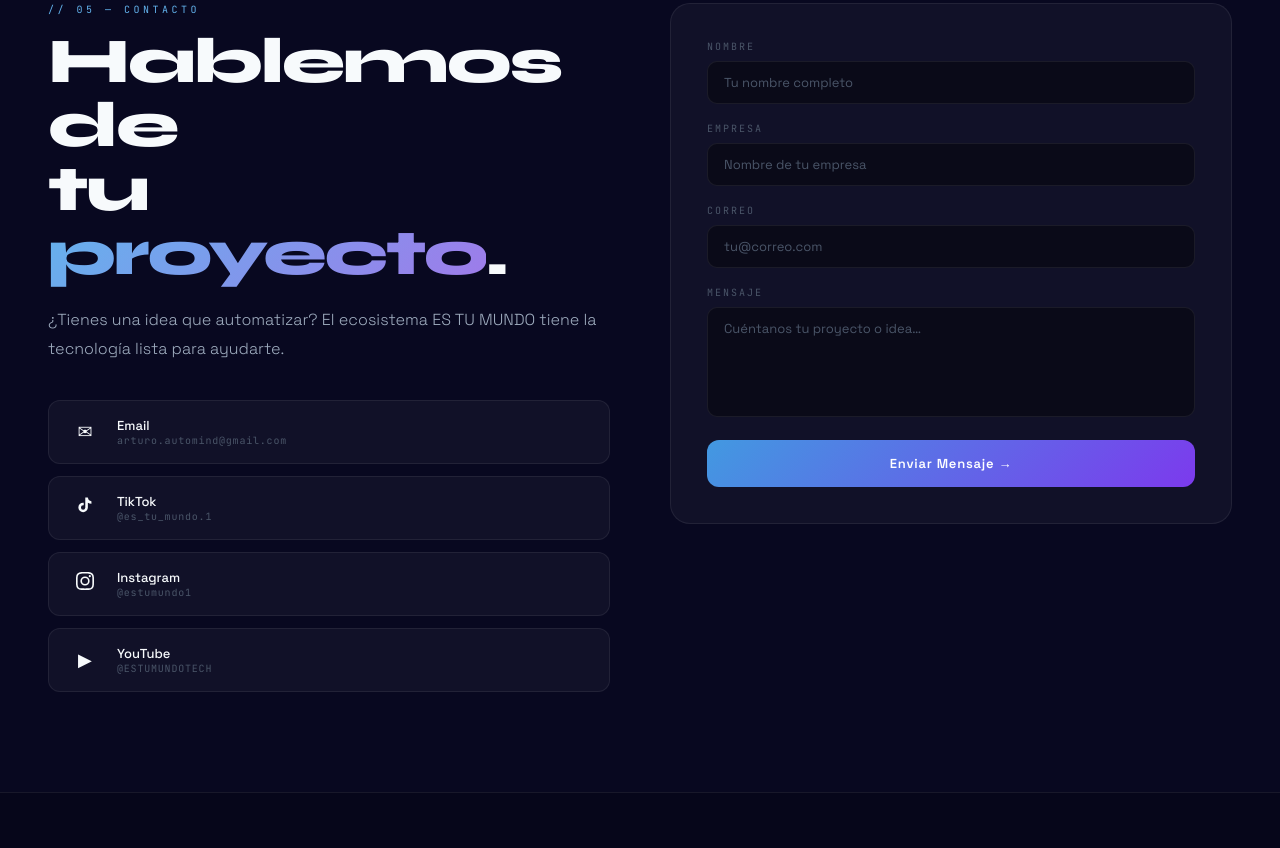
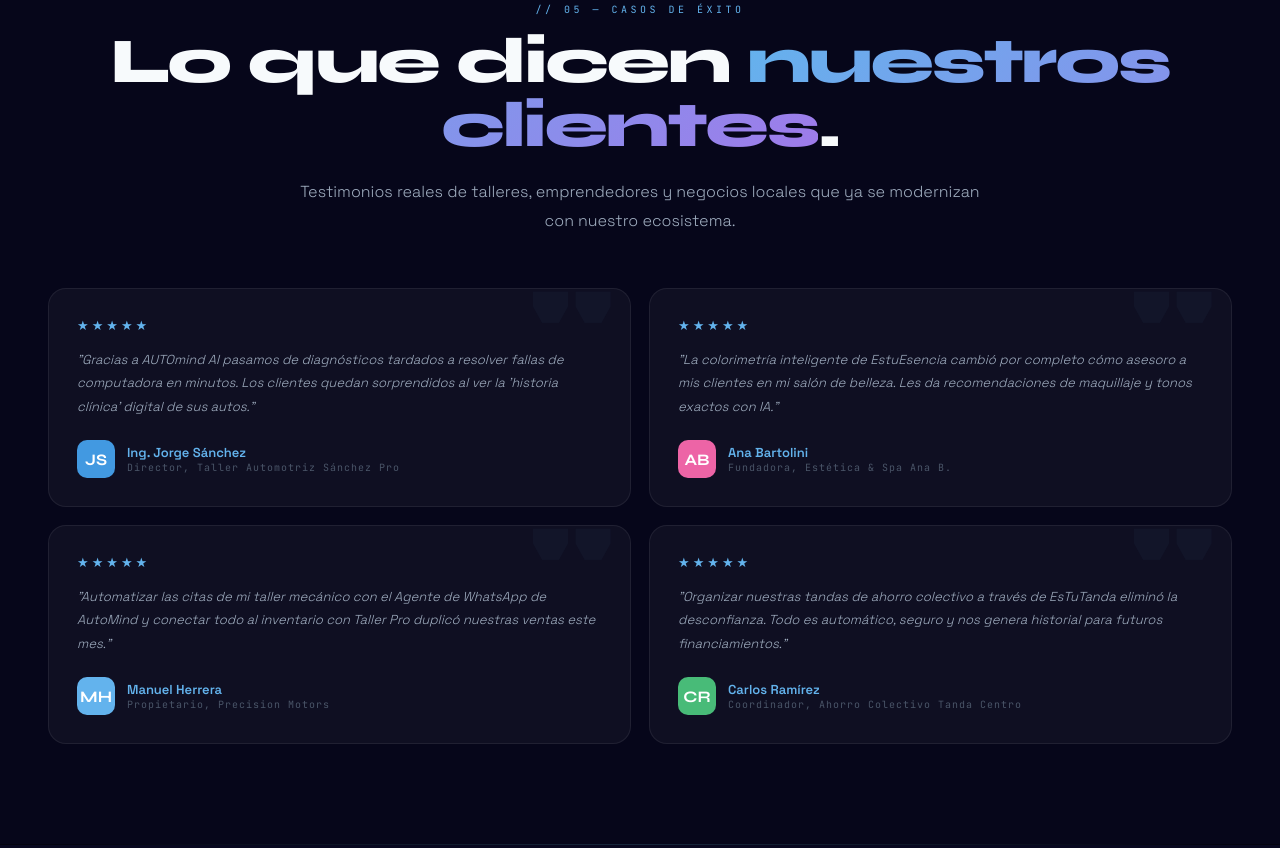
Before and after one commit to MMAA159IIAa/EsTuMundo-AI., a website built with Vite: page apps/main-platform/index.html in a window 1280 px wide. Shown: the part 7538-8386 px from the top of the page. Built offline with nearby package versions, Linux system fonts and the light colour scheme.

Commit message:
Add client testimonials section to main platform landing page

```diff
--- a/apps/main-platform/index.html
+++ b/apps/main-platform/index.html
@@ -875,6 +875,73 @@
 
 <div class="divider"></div>
 
+<!-- TESTIMONIOS -->
+<section id="testimonios" class="sec">
+  <div class="sec-inner">
+    <div class="rv" style="text-align:center;margin-bottom:48px">
+      <p class="stag">// 05 — Casos de Éxito</p>
+      <h2 class="sh">Lo que dicen <span class="a">nuestros clientes</span>.</h2>
+      <p class="sp" style="margin:0 auto;text-align:center">Testimonios reales de talleres, emprendedores y negocios locales que ya se modernizan con nuestro ecosistema.</p>
+    </div>
+
+    <div class="test-grid">
+      <!-- Sánchez Pro -->
+      <div class="tc rv">
+        <div class="tc-stars">★★★★★</div>
+        <p class="tc-text">"Gracias a AUTOmind AI pasamos de diagnósticos tardados a resolver fallas de computadora en minutos. Los clientes quedan sorprendidos al ver la 'historia clínica' digital de sus autos."</p>
+        <div class="tc-auth">
+          <div class="tc-av" style="background:var(--blue)">JS</div>
+          <div>
+            <div class="tc-n">Ing. Jorge Sánchez</div>
+            <div class="tc-co">Director, Taller Automotriz Sánchez Pro</div>
+          </div>
+        </div>
+      </div>
+
+      <!-- Ana B -->
+      <div class="tc rv">
+        <div class="tc-stars">★★★★★</div>
+        <p class="tc-text">"La colorimetría inteligente de EstuEsencia cambió por completo cómo asesoro a mis clientes en mi salón de belleza. Les da recomendaciones de maquillaje y tonos exactos con IA."</p>
+        <div class="tc-auth">
+          <div class="tc-av" style="background:var(--pink)">AB</div>
+          <div>
+            <div class="tc-n">Ana Bartolini</div>
+            <div class="tc-co">Fundadora, Estética &amp; Spa Ana B.</div>
+          </div>
+        </div>
+      </div>
+
+      <!-- Precision Motors -->
+      <div class="tc rv">
+        <div class="tc-stars">★★★★★</div>
+        <p class="tc-text">"Automatizar las citas de mi taller mecánico con el Agente de WhatsApp de AutoMind y conectar todo al inventario con Taller Pro duplicó nuestras ventas este mes."</p>
+        <div class="tc-auth">
+          <div class="tc-av" style="background:var(--cyan)">MH</div>
+          <div>
+            <div class="tc-n">Manuel Herrera</div>
+            <div class="tc-co">Propietario, Precision Motors</div>
+          </div>
+        </div>
+      </div>
+
+      <!-- Tanda Centro -->
+      <div class="tc rv">
+        <div class="tc-stars">★★★★★</div>
+        <p class="tc-text">"Organizar nuestras tandas de ahorro colectivo a través de EsTuTanda eliminó la desconfianza. Todo es automático, seguro y nos genera historial para futuros financiamientos."</p>
+        <div class="tc-auth">
+          <div class="tc-av" style="background:var(--green)">CR</div>
+          <div>
+            <div class="tc-n">Carlos Ramírez</div>
+            <div class="tc-co">Coordinador, Ahorro Colectivo Tanda Centro</div>
+          </div>
+        </div>
+      </div>
+    </div>
+  </div>
+</section>
+
+<div class="divider"></div>
+
 <!-- CONTACTO -->
 <section id="contacto" class="sec">
   <div class="sec-inner">
```
